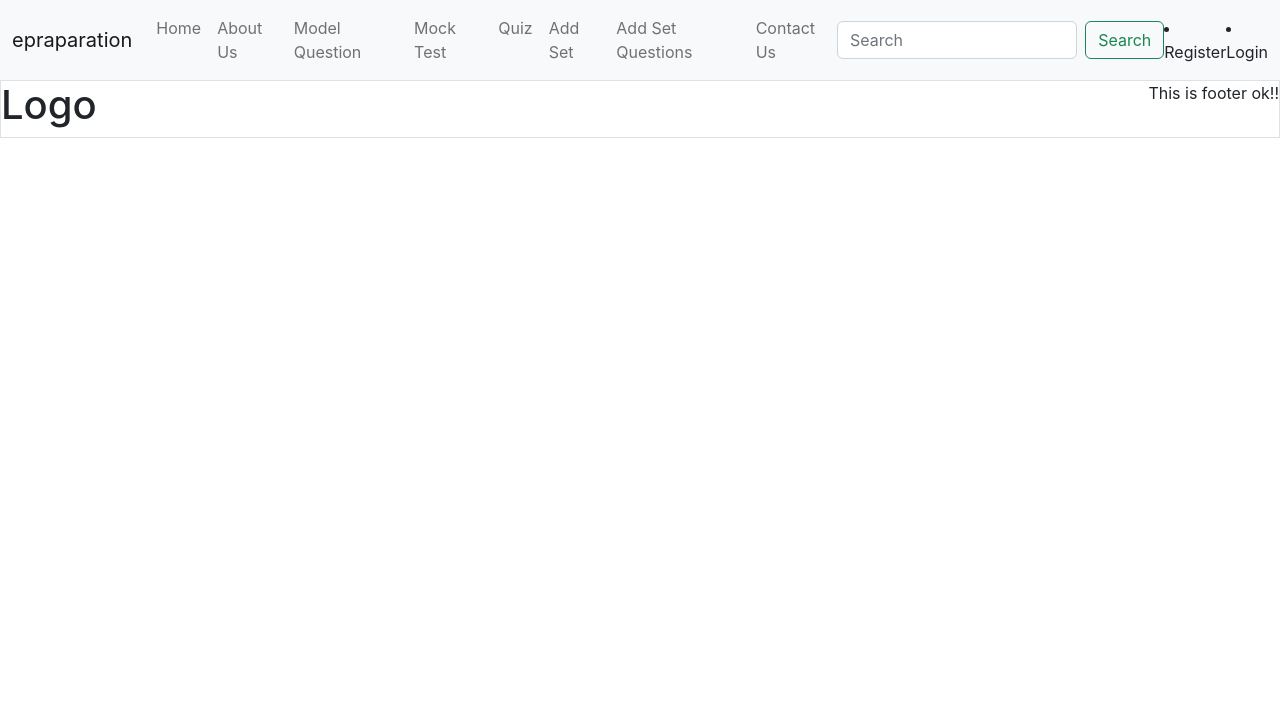
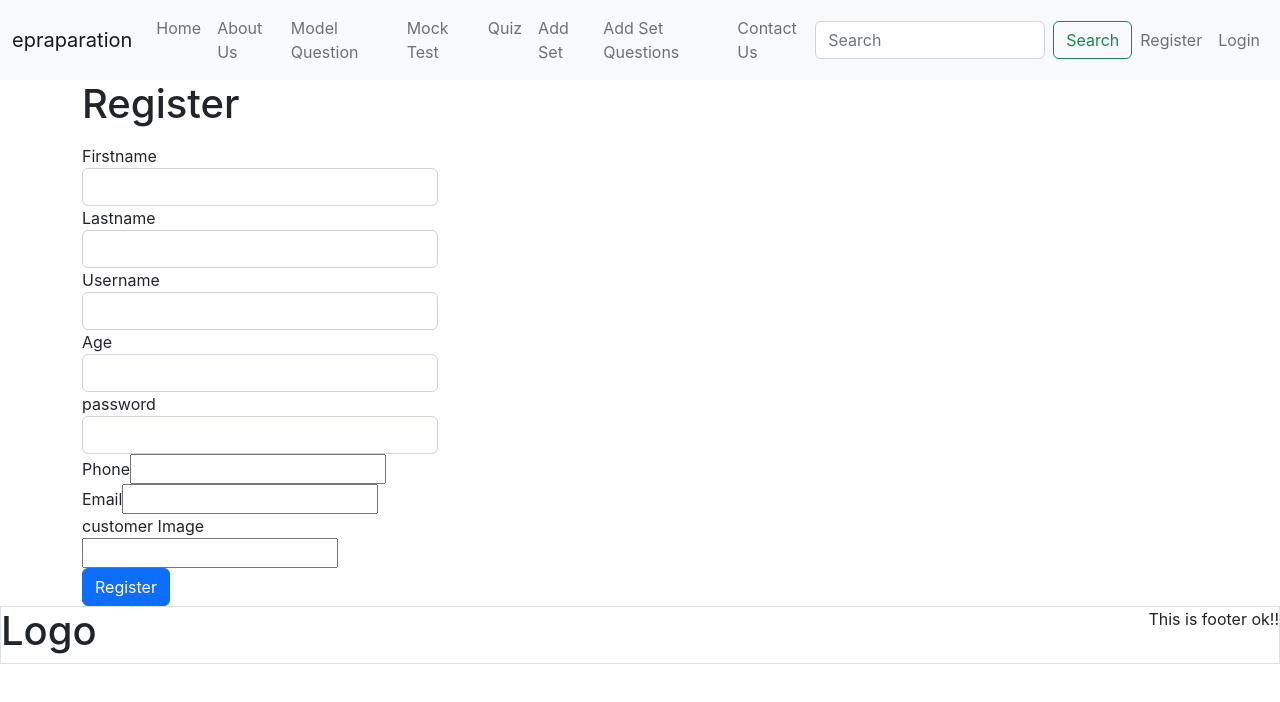
Before and after one commit to Nisschhal/epreparation-react-app, a React (Create React App) app: page /signup in a window 1280 px wide. Shown: the top 702 px of the page. Built offline with nearby package versions, Linux system fonts and the light colour scheme; no server answers.

Commit message:
sign in and sign up layout

```diff
--- a/package.json
+++ b/package.json
@@ -2,6 +2,8 @@
   "name": "epreparation-app",
   "version": "0.1.0",
   "private": true,
+  "homepage": "http://localhost:3000/login",
+
   "dependencies": {
     "@testing-library/jest-dom": "^5.16.4",
     "@testing-library/react": "^13.3.0",
--- a/src/App.js
+++ b/src/App.js
@@ -12,6 +12,8 @@ import QuizQuestions from "./components/model-question/quiz-question.component";
 import Aboutus from "./components/about-us/about-us.component";
 import axios from "axios";
 import CreateNewSet from "./components/create-set-question/create-new-set.component";
+import Register from "./components/sign-up/sign-up.component";
+import Login from "./components/login-in/login-in.component";
 const App = () => {
   const [modelQuestion, setModelQuestion] = useState([]);
 
@@ -21,14 +23,12 @@ const App = () => {
     axios.get("http://localhost:300/mock-questions").then((response) => {
       setMockQuestion(response.data);
     });
-  }
+  };
   const getQuizQuestions = () => {
-
     axios.get("http://localhost:300/quiz-questions").then((response) => {
       setQuizQuestion(response.data);
     });
-
-  }
+  };
 
   useEffect(() => {
     axios.get("http://localhost:300/model-questions").then((response) => {
@@ -38,7 +38,7 @@ const App = () => {
     getQuizQuestions();
   }, []);
 
-  console.log(modelQuestion)
+  console.log(modelQuestion);
 
   // const getMockQuestion = () => {
   //   axios.get(`http://localhost:3000/mock-quesitons`)
@@ -47,7 +47,6 @@ const App = () => {
   //       console.log(mockQuestions);
   //       setMockQuestion(mockQuestions);
   //     }) };
-
 
   // const getQuizQuestion = () => {
   //   axios.get(`http://localhost:3000/quiz-questions`)
@@ -62,7 +61,19 @@ const App = () => {
     <Fragment>
       <Navigation />
       <Routes>
-        <Route path="/" element={<Home models={modelQuestion} mocks={mockQuestion} quizes={quizQuestion} />} />
+        <Route path="signup" element={<Register />}></Route>
+        <Route path="login" element={<Login />}></Route>
+
+        <Route
+          path="/home"
+          element={
+            <Home
+              models={modelQuestion}
+              mocks={mockQuestion}
+              quizes={quizQuestion}
+            />
+          }
+        />
         <Route
           path="model-question"
           element={<ModelQuestions models={modelQuestion} />}
@@ -75,11 +86,7 @@ const App = () => {
         <Route path="about-us" element={<Aboutus />} />
         {/* <Route path="test/:id" element={<QuestionTest />} /> */}
 
-        <Route
-          path="new-set"
-          element={<CreateNewSet  />}
-        />
-
+        <Route path="new-set" element={<CreateNewSet />} />
       </Routes>
       <Footer />
     </Fragment>
--- a/src/components/login-in/login-in.component.jsx
+++ b/src/components/login-in/login-in.component.jsx
@@ -0,0 +1,108 @@
+import axios from 'axios';
+import {useState} from 'react';
+import React from 'react';
+
+const Login= () =>{
+    const [email, setEmail] = useState('');
+    const [password, setPasword] = useState('');
+    const [message, setMessage] = useState("");
+
+    const Login=(e)=>{
+        e.preventDefault();
+        const data ={
+            email:email,
+            password:password
+        }
+        axios.post("http://localhost:300/login",data)
+        .then(response=>{
+            console.log(response.data.token)
+            if(response.data.token){
+                //it will save the token locally, so that it is available all over the component
+                localStorage.setItem("ticket",response.data.token)
+
+                //redirects to home
+                window.location.replace("/dash")
+            }
+            else{
+                setMessage("Invalid credential !")
+            }
+        })
+        .catch((e)=>{
+            console.log(e)
+        })
+    }
+    return(
+
+        <section className="text-center">
+
+        <div className="backimg p-5 bg-image"></div>
+
+
+        <div className="mirrorlog card mx-4 mx-md-5 shadow-5-strong" >
+            <div className="card-body py-5 px-md-5">
+
+            <div className="row d-flex justify-content-center">
+                <div className="col-lg-8">
+                <h2 className="fw-bold mb-5">Login</h2>
+                <form >
+                    {/* <!-- Email input --> */}
+                    <div className="form-outline  mb-4">
+                    <input type="email" id="form3Example3" className="form-control"
+                    onChange={(e)=>{setEmail(e.target.value)}} placeholder="Email address" />
+
+                    </div>
+
+                    {/* <!-- Password input --> */}
+                    <div className="form-outline mb-4">
+                    <input type="password" id="form3Example4" className="form-control"
+                    onChange={(e)=>{setPasword(e.target.value)}} placeholder="Password" />
+
+                    </div>
+
+
+                    <div className="form-check d-flex justify-content-center mb-4">
+                    <input className="form-check-input me-2" type="checkbox" value="" id="form2Example33" defaultChecked />
+                    <label className="form-check-label" htmlFor="form2Example33">
+                        Remember Me
+                    </label>
+                    </div>
+
+                    {/* <!-- Login button --> */}
+                    <button type="submit" className="btn btn-primary btn-block mb-4" onClick={Login}>
+                    Sign In
+                    </button>
+
+                    {/* <!-- Register buttons --> */}
+                    <div className="text-center">
+                    <p>or sign up with:</p>
+                    <button type="button" className="btn btn-link btn-floating mx-1">
+                        <i className="fab fa-facebook-f"></i>
+                    </button>
+
+                    <button type="button" className="btn btn-link btn-floating mx-1">
+                        <i className="fab fa-google"></i>
+                    </button>
+
+                    <button type="button" className="btn btn-link btn-floating mx-1">
+                        <i className="fab fa-twitter"></i>
+                    </button>
+
+                    <button type="button" className="btn btn-link btn-floating mx-1">
+                        <i className="fab fa-github"></i>
+
+                    </button>
+                    </div>
+                </form>
+                </div>
+            </div>
+            </div>
+        </div>
+        </section>
+
+
+
+    );
+}
+
+
+export default Login;
--- a/src/components/navigation/navigation.component.jsx
+++ b/src/components/navigation/navigation.component.jsx
@@ -2,33 +2,42 @@ import React from "react";
 import { Link } from "react-router-dom";
 
 const Navigation = () => {
-
   // checking if the user is logged in
   var menu;
-  if(localStorage.getItem("ticket")){
+  if (localStorage.getItem("ticket")) {
     menu = (
       <>
+        <ul className="navbar-nav mb-2 mb-lg-0">
           <li className="nav-item">
-            <a className="nav-link" href="/dash">Dashboard</a>
+            <a className="nav-link" href="/dash">
+              Dashboard
+            </a>
           </li>
           <li className="nav-item">
-            <a className="nav-link" href="/profileU">Profile Update</a>
+            <a className="nav-link" href="/profileU">
+              Profile Update
+            </a>
           </li>
+        </ul>
       </>
-    )
-
-  }
-  else{
+    );
+  } else {
     menu = (
       <>
+        <ul className="navbar-nav mb-2 mb-lg-0">
         <li className="nav-item active">
-        <a className="nav-link" href="/reg">Register </a>
+          <a className="nav-link" href="/signup">
+            Register
+          </a>
         </li>
         <li className="nav-item">
-        <a className="nav-link" href="/log">Login</a>
+          <a className="nav-link" href="/login">
+            Login
+          </a>
         </li>
+        </ul>
       </>
-      )
+    );
   }
 
   return (
@@ -76,7 +85,6 @@ const Navigation = () => {
                   Mock Test
                 </Link>
               </li>
-
 
               {/* Quiz QUESTION NAV LINKS */}
 
@@ -132,9 +140,11 @@ const Navigation = () => {
                 </ul>
               </li> */}
 
-
               <li className="nav-item">
-                <Link className="nav-link" to='contact-us'> Contact Us</Link>
+                <Link className="nav-link" to="contact-us">
+                  {" "}
+                  Contact Us
+                </Link>
               </li>
             </ul>
             <form className="d-flex" role="search">
--- a/src/components/sign-up/sign-up.component.jsx
+++ b/src/components/sign-up/sign-up.component.jsx
@@ -0,0 +1,94 @@
+import {useState} from 'react';
+import axios from 'axios';
+import React from 'react';
+
+const Register= () =>{
+    const [firstname, setFirstname] = useState('');
+    const [lastname, setLastname] = useState('');
+    const [username, setUsername] = useState('');
+    const [age, setAge] = useState('');
+    const [password, setPasword] = useState('');
+    const [email, setEmail] = useState('');
+    const [phone, setPhone]= useState("");
+    const [customer_image, setCust_img] = useState('');
+    const [message, setMessage] = useState("");
+
+    const registerUser = (e) => {
+        e.preventDefault();
+        const data = {
+          username: username,
+          firstname: firstname,
+          lastname: lastname,
+          age: age,
+          email: email,
+          password: password,
+          customer_image: customer_image,
+          phone: phone,
+        };
+        axios
+          .post("http://localhost:90/customer/register", data)
+          .then((response) => {
+            if(response.data.msg="Registered"){
+                setMessage("User registered successfully");
+            }
+            else{
+                setMessage("Failed to register");
+            }
+            console.log(response);
+          })
+          .catch()
+    }
+
+    return(
+
+        <div className='container'>
+        <div className='row'>
+            <div className='col-md-4'>
+                <h1>Register</h1>
+
+                <p>{message}</p>
+                <form>
+                    <div className='form-group'>
+                        <label>Firstname</label>
+                        <input type="text" className="form-control" onChange={(e)=>{setFirstname(e.target.value)}}/>
+                    </div>
+                    <div className='form-group'>
+                        <label>Lastname</label>
+                        <input type="text" className="form-control" onChange={(e)=>{setLastname(e.target.value)}}/>
+                    </div>
+                    <div className='form-group'>
+                        <label>Username</label>
+                        <input type="text" className="form-control" onChange={(e)=>{setUsername(e.target.value)}}/>
+                    </div>
+                    <div className='form-group'>
+                        <label>Age</label>
+                        <input type="text" className="form-control" onChange={(e)=>{setAge(e.target.value)}} />
+                    </div>
+                    <div className='form-group'>
+                        <label>password</label>
+                        <input type="password" className='form-control' onChange={(e)=>{setPasword(e.target.value)}} />
+                    </div>
+                    <div>
+                        <label>Phone</label>
+                        <input type="text" onChange={(e)=>{setPhone(e.target.value)}}/>
+                    </div>
+                    <div>
+                        <label>Email</label>
+                        <input type="email" onChange={(e)=>{setEmail(e.target.value)}}/>
+                    </div>
+                    <div>
+                        <div className='form-group'>
+                            <label>customer Image</label>
+                            <input type="text" onChange={(e)=>{setCust_img(e.target.value)}}/>
+                        </div>
+                    </div>
+                    <button type="button" className="btn btn-primary" onClick={registerUser}>Register</button>
+                </form>
+            </div>
+        </div>
+    </div>
+    );
+}
+
+
+export default Register;
```
Lines whose indentation alone changed are shown as unchanged.
